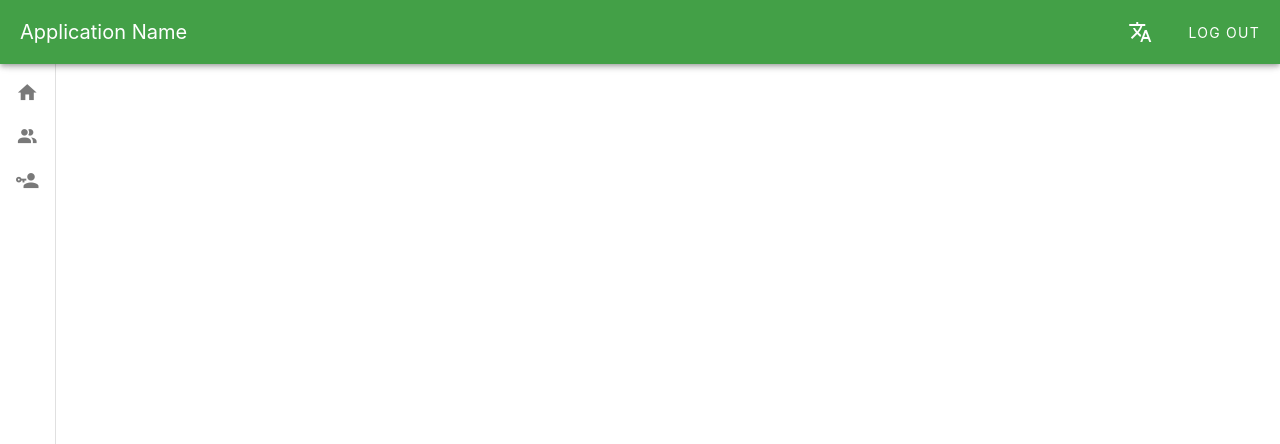
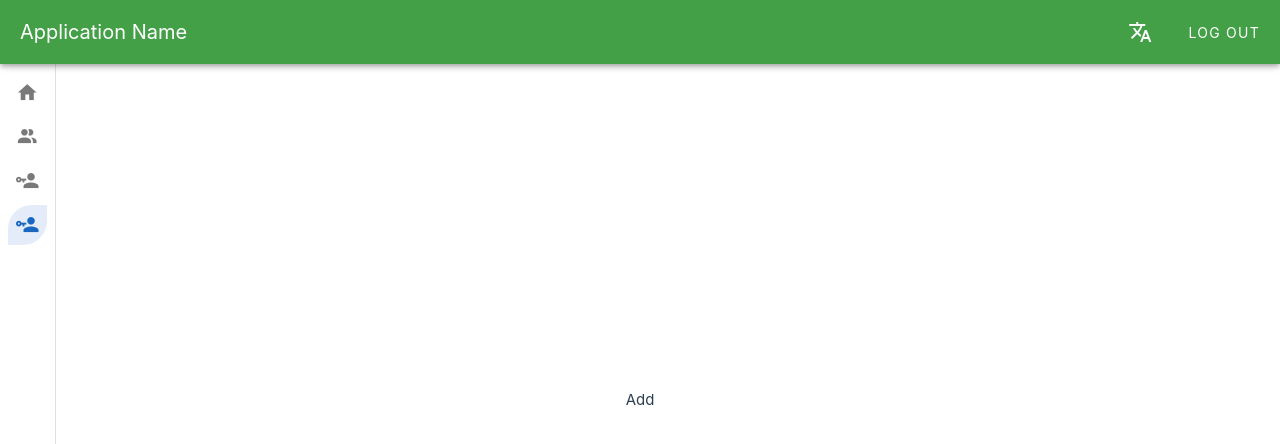
Before and after one commit to tommyal47/booking-template, a Vue app: page /admins in a window 1280 px wide. Shown: the top 444 px of the page. Built offline with nearby package versions, Linux system fonts and the light colour scheme; sample sign-in values are in the browser's storage.

Commit message:
add stepper

```diff
--- /dev/null
+++ b/src/components/SystemAdmins.vue/IndexAdmins.vue
@@ -0,0 +1,4 @@
+<template>
+
+    <button>Add</button>
+</template>
--- a/src/layouts/components/SideBar.vue
+++ b/src/layouts/components/SideBar.vue
@@ -12,6 +12,9 @@
                     </v-list-item>
                     <v-list-item color="primary" rounded="shaped" prepend-icon="mdi-account-key" :title="$t('RolesLable')"
                         value="Roles" @click="$router.push('/roles')" :active="isActive('/roles')">
+                    </v-list-item>
+                    <v-list-item color="primary" rounded="shaped" prepend-icon="mdi-account-key" :title="$t('RolesLable')"
+                        value="Roles" @click="$router.push('/admins')" :active="isActive('/admins')">
                     </v-list-item>
                 </v-list>
             </v-navigation-drawer>
--- a/src/router/index.js
+++ b/src/router/index.js
@@ -4,6 +4,7 @@ import Adduser from '@/views/AddUser.vue'
 import Users from '@/views/UsersIndex.vue'
 import LogIn from '@/views/LogIn.vue'
 import RolesIndex from '@/views/roles/RolesIndex.vue'
+import AdminsIndex from '@/views/SystemAdmins/AdminsIndex.vue'
 
 const router = createRouter({
   history: createWebHistory(import.meta.env.BASE_URL),
@@ -33,6 +34,11 @@ const router = createRouter({
       name: 'roles',
       component: RolesIndex
     },
+    {
+      path: '/admins',
+      name: 'admins',
+      component: AdminsIndex
+    },
     // {
     //   // path: '/about',
     //   // name: 'about',
--- /dev/null
+++ b/src/views/SystemAdmins/AdminsIndex.vue
@@ -0,0 +1,10 @@
+<template>
+    <IndexAdmins />
+</template>
+
+
+<script setup>
+import IndexAdmins from '@/components/SystemAdmins.vue/IndexAdmins.vue';
+
+
+</script>
```
Also changed, not shown: src/components/SystemAdmins.vue/AddAdmin.vue (added, +19 -0 lines).
